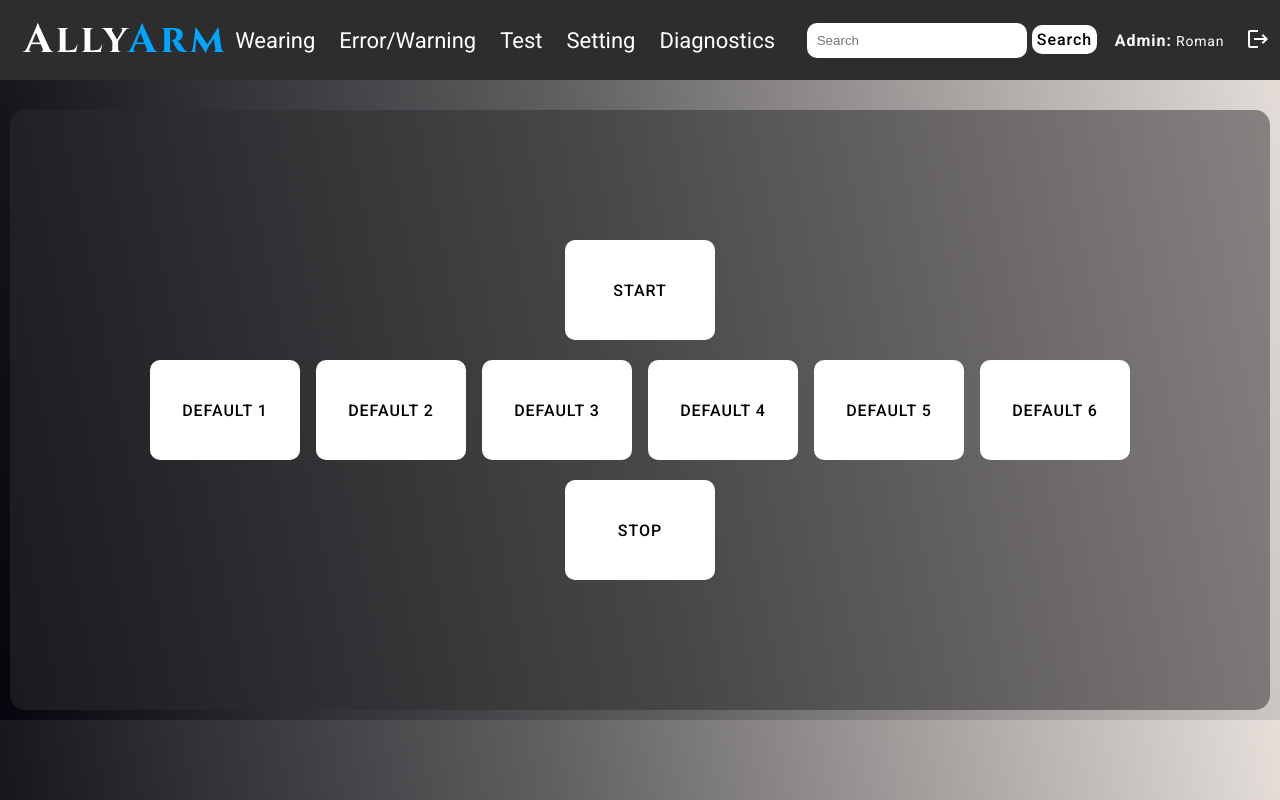
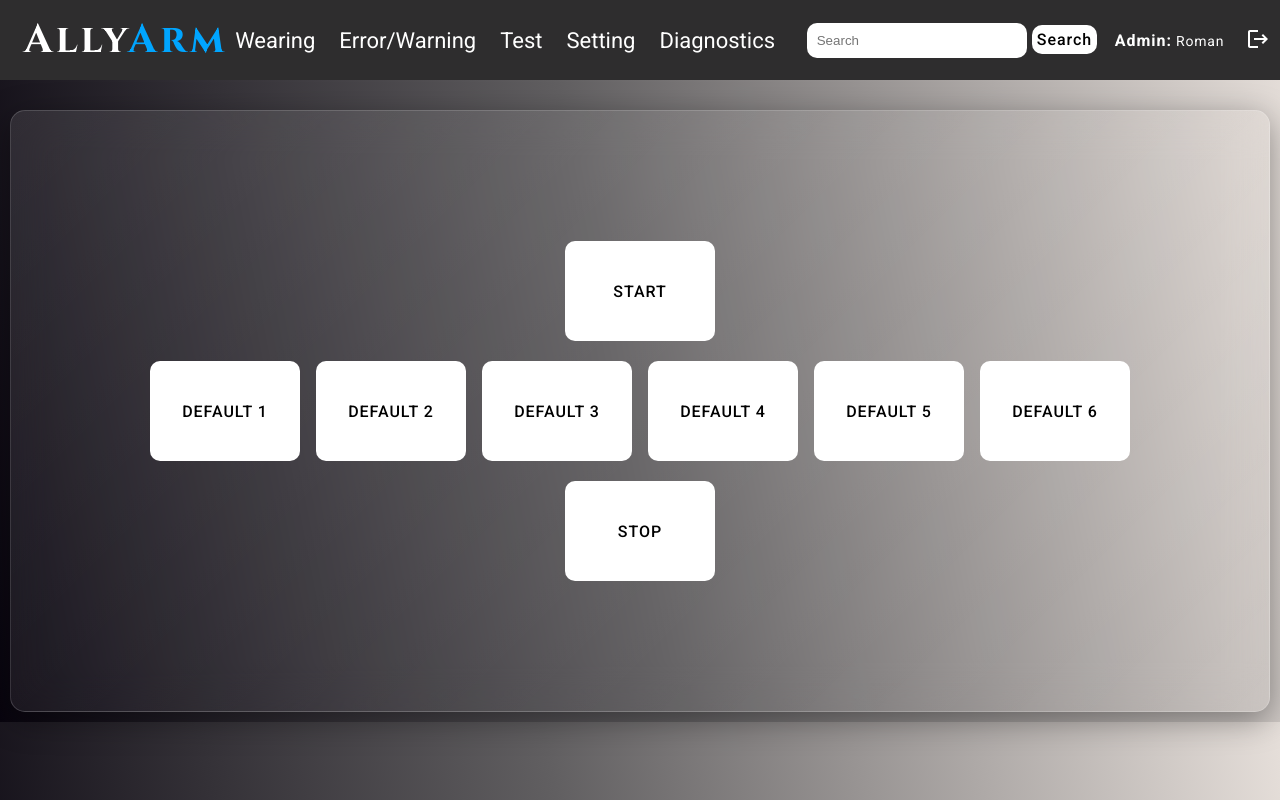
Before and after one commit to KraRo16/MarkUp-Allenaz, a React (Create React App) app: page /home in a window 1280 px wide. Built offline with nearby package versions, Linux system fonts and the light colour scheme.

Commit message:
Update Home.module.css

```diff
--- a/src/components/Layout/Home/Home.module.css
+++ b/src/components/Layout/Home/Home.module.css
@@ -3,7 +3,12 @@
 }
 
 .home_blur {
-  background-color: rgba(46, 45, 46, 50%);
+  background: linear-gradient(135deg, rgba(255, 255, 255, 0.1), rgba(255, 255,255, 0));
+  -webkit-backdrop-filter: blur(20px);
+  backdrop-filter: blur(20px);
+  box-shadow: 0 8px 32px 0 rgba(0, 0, 0, 0.37);
+  border: 1px solid rgba(255, 255, 255, 0.18);
+  border-radius: 32px;
   margin: 10px;
   height: 600px;
   border-radius: 15px;
```
